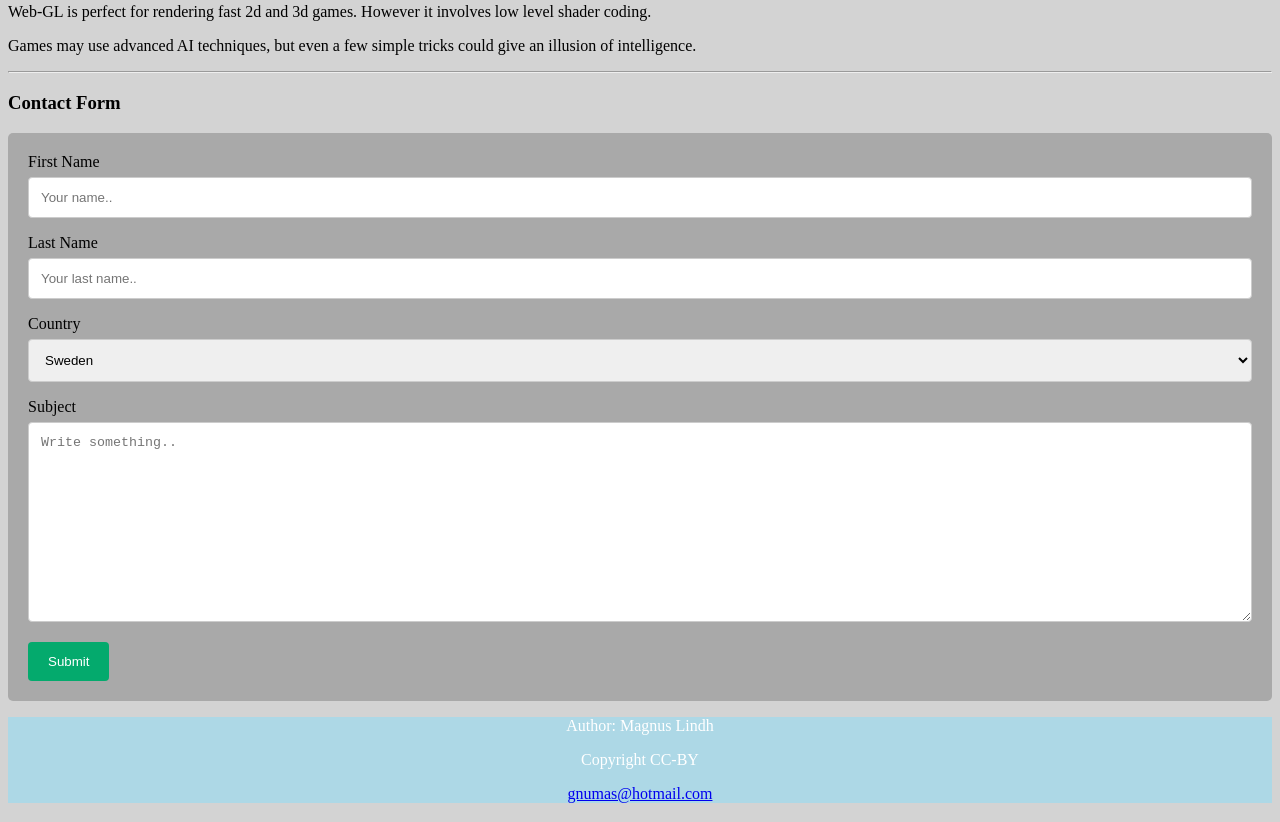
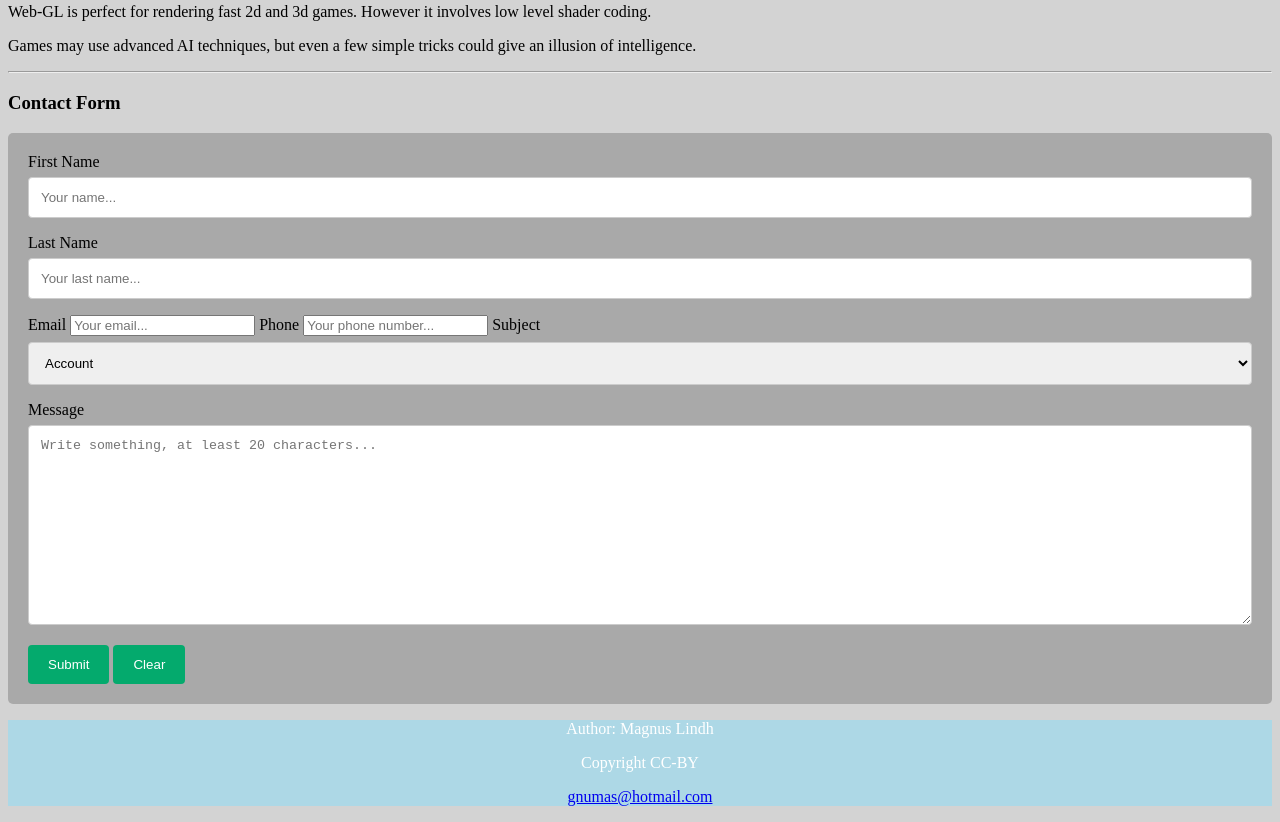
Before and after one commit to MagnusLindh/DA558A, a plain HTML site: page index.html in a window 1280 px wide. Shown: the part 1527-2349 px from the top of the page. Drawn offline with Linux system fonts and the light colour scheme.

Commit message:
Updated element form names

```diff
--- a/index.html
+++ b/index.html
@@ -9,6 +9,7 @@
             Game design
         </title>
         <link rel="stylesheet" href="style.css">
+        <script type="text/javascript" src="contact.js"></script>
         <meta
             name="viewport"
             content="width=device-width, initial-scale=1.0" />
@@ -123,26 +124,34 @@
 
         <h3>Contact Form</h3>
 
-        <form>
+        <form id="myform">
             <div class="container">
                 <form action="/action_page.php">
                   <label for="fname">First Name</label>
-                  <input type="text" id="fname" name="firstname" placeholder="Your name..">
+                  <input type="text" id="fname" name="fname" placeholder="Your name...">
 
                   <label for="lname">Last Name</label>
-                  <input type="text" id="lname" name="lastname" placeholder="Your last name..">
+                  <input type="text" id="lname" name="lname" placeholder="Your last name...">
 
-                  <label for="country">Country</label>
-                  <select id="country" name="country">
-                    <option value="sweden">Sweden</option>
-                    <option value="norway">Norway</option>
-                    <option value="denmark">Denmark</option>
+                  <label for="mailadr">Email</label>
+                  <input type="email" id="email" name="email" placeholder="Your email...">
+
+                  <label for="phone">Phone</label>
+                  <input type="tel" id="mobile" name="mobile" placeholder="Your phone number...">
+
+                  <label for="subject">Subject</label>
+                  <select id="subject" name="subject">
+                    <option value="account">Account</option>
+                    <option value="invoice">Invoice</option>
+                    <option value="shipment">Shipment</option>
                   </select>
 
-                  <label for="subject">Subject</label>
-                  <textarea id="subject" name="subject" placeholder="Write something.." style="height:200px"></textarea>
+                  <label for="message">Message</label>
+                  <textarea id="message" name="message" placeholder="Write something, at least 20 characters..." style="height:200px"></textarea>
 
                   <input type="submit" value="Submit">
+
+                  <input type="submit" value="Clear">
                 </form>
               </div>
         </form>
```
